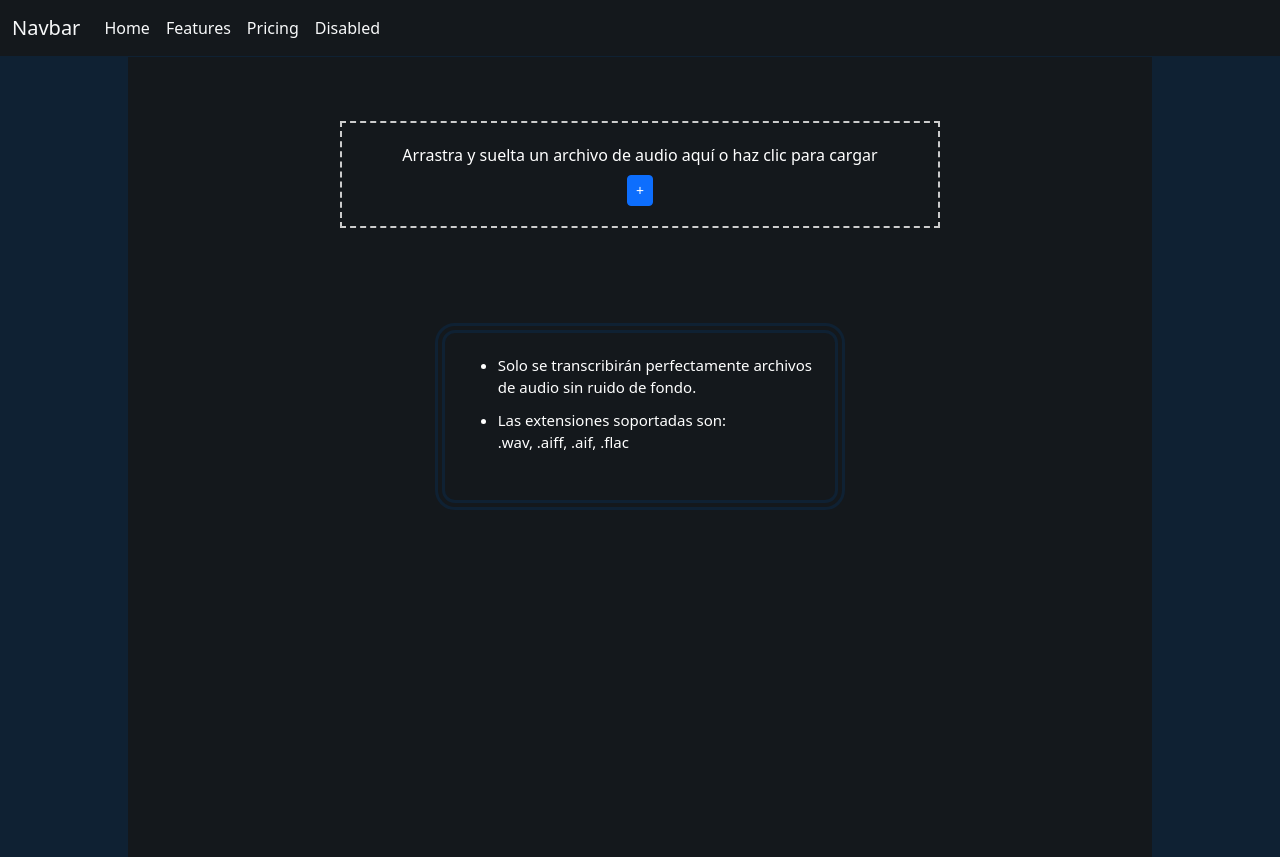
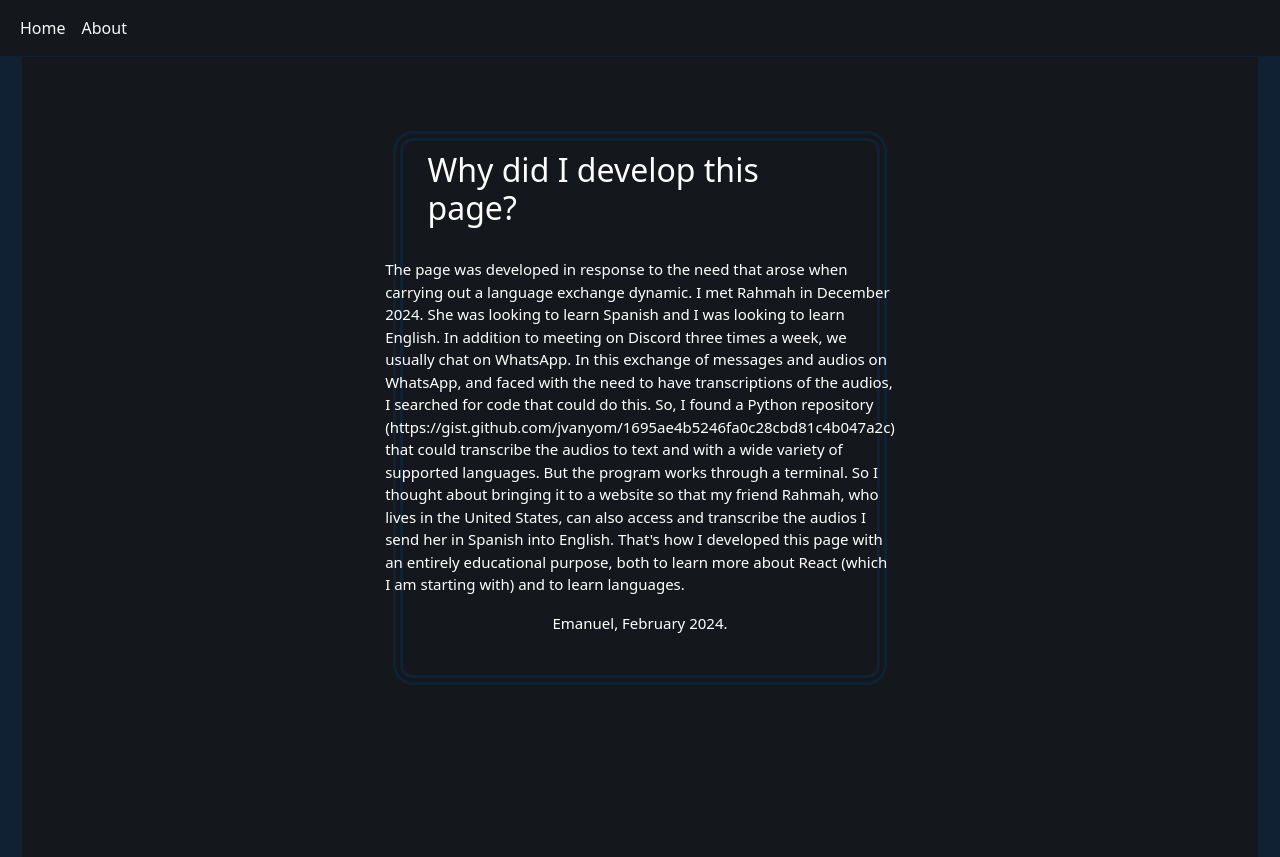
Before and after one commit to EmanuelAcosta1695/TranscriptionWeb-v2, a React (Vite) app in the folder Frontend/: page /AboutPage in a window 1280 px wide. Built offline with nearby package versions, Linux system fonts and the light colour scheme.

Commit message:
Added AboutPage and react-router-dom for navigation.

```diff
--- a/Frontend/package.json
+++ b/Frontend/package.json
@@ -17,7 +17,8 @@
     "@popperjs/core": "^2.11.8",
     "bootstrap": "^5.3.2",
     "react": "^18.2.0",
-    "react-dom": "^18.2.0"
+    "react-dom": "^18.2.0",
+    "react-router-dom": "^6.22.0"
   },
   "devDependencies": {
     "@types/react": "^18.2.15",
--- a/Frontend/src/TranscriptionApp.jsx
+++ b/Frontend/src/TranscriptionApp.jsx
@@ -16,14 +16,14 @@ export const TranscriptionApp = () => {
             const extension = '.' + file.name.split('.').pop();
 
             if (!allowedExtensions.includes(extension)) {
-                alert('El archivo seleccionado no es válido. Por favor, selecciona un archivo con una extensión válida.');
+                alert('The selected file is not valid. Please select a file with a valid extension.');
                 event.target.value = null; // Limpia el valor del input file
                 return;
             }
         }
 
         setAudioFile(file);
-        setNotificationMessage('Archivo cargado con éxito');
+        setNotificationMessage('File uploaded successfully');
         setShowNotification(true); // Mostrar la notificación cuando se carga el archivo
 
         setTimeout(() => {
@@ -37,7 +37,7 @@ export const TranscriptionApp = () => {
         const file = event.dataTransfer.files[0];
 
         setAudioFile(file);
-        setNotificationMessage('Archivo cargado con éxito');
+        setNotificationMessage('File uploaded successfully');
         setShowNotification(true); // Mostrar la notificación cuando se carga el archivo
 
         setTimeout(() => {
@@ -76,8 +76,8 @@ export const TranscriptionApp = () => {
                 <br />
                 <div className='box'>
                     <ul>
-                        <li style={{ marginBottom: '10px' }}>Solo se transcribirán perfectamente archivos de audio sin ruido de fondo.</li>
-                        <li style={{ marginBottom: '10px' }}>Las extensiones soportadas son: <br />.wav, .aiff, .aif, .flac</li>
+                        <li style={{ marginBottom: '10px' }}>Only audio files without background noise and with good pronunciation will be perfectly transcribed.</li>
+                        <li style={{ marginBottom: '10px' }}>Supported extensions are: <br />.wav, .aiff, .aif, .flac</li>
                     </ul>
                 </div>
             </div>
--- a/Frontend/src/components/Dropdown.jsx
+++ b/Frontend/src/components/Dropdown.jsx
@@ -26,17 +26,17 @@ export const Dropdown = ({ onLanguageChange }) => {
                 {language || 'Idioma'}
             </button>
             <div className={`dropdown-menu ${isOpen ? 'show' : ''}`}>
-                <a className="dropdown-item" onClick={() => handleLanguageSelection('Español')} href="#">Español</a>
-                <a className="dropdown-item" onClick={() => handleLanguageSelection('Inglés')} href="#">Inglés</a>
-                <a className="dropdown-item" onClick={() => handleLanguageSelection('Italiano')} href="#">Italiano</a>
-                <a className="dropdown-item" onClick={() => handleLanguageSelection('Francés')} href="#">Francés</a>
-                <a className="dropdown-item" onClick={() => handleLanguageSelection('Alemán')} href="#">Alemán</a>
-                <a className="dropdown-item" onClick={() => handleLanguageSelection('Árabe')} href="#">Árabe</a>
-                <a className="dropdown-item" onClick={() => handleLanguageSelection('Japonés')} href="#">Japonés</a>
-                <a className="dropdown-item" onClick={() => handleLanguageSelection('Coreano')} href="#">Coreano</a>
-                <a className="dropdown-item" onClick={() => handleLanguageSelection('Chino Mandarín')} href="#">Chino Mandarín</a>
-                <a className="dropdown-item" onClick={() => handleLanguageSelection('Chino Tradicional')} href="#">Chino Tradicional</a>
-                <a className="dropdown-item" onClick={() => handleLanguageSelection('Ruso')} href="#">Ruso</a>
+                <a className="dropdown-item" onClick={() => handleLanguageSelection('Español')} href="#">Spanish</a>
+                <a className="dropdown-item" onClick={() => handleLanguageSelection('Inglés')} href="#">English</a>
+                <a className="dropdown-item" onClick={() => handleLanguageSelection('Italiano')} href="#">Italian</a>
+                <a className="dropdown-item" onClick={() => handleLanguageSelection('Francés')} href="#">French</a>
+                <a className="dropdown-item" onClick={() => handleLanguageSelection('Alemán')} href="#">German</a>
+                <a className="dropdown-item" onClick={() => handleLanguageSelection('Árabe')} href="#">Arab</a>
+                <a className="dropdown-item" onClick={() => handleLanguageSelection('Japonés')} href="#">Japanese</a>
+                <a className="dropdown-item" onClick={() => handleLanguageSelection('Coreano')} href="#">Korean</a>
+                <a className="dropdown-item" onClick={() => handleLanguageSelection('Chino Mandarín')} href="#">Mandarin Chinese</a>
+                <a className="dropdown-item" onClick={() => handleLanguageSelection('Chino Tradicional')} href="#">Traditional Chinese</a>
+                <a className="dropdown-item" onClick={() => handleLanguageSelection('Ruso')} href="#">Russian</a>
             </div>
         </div>
     );
--- a/Frontend/src/components/Navbar.jsx
+++ b/Frontend/src/components/Navbar.jsx
@@ -1,28 +1,25 @@
 import React from 'react'
+import { NavLink } from 'react-router-dom'
 
 export const Navbar = () => {
   return (
     <>
         <nav className="navbar navbar-expand-lg custom-bg-gradient">
             <div className="container-fluid">
-                <a className="navbar-brand text-light" href="#">Navbar</a>
-                <button className="navbar-toggler" type="button" data-bs-toggle="collapse" data-bs-target="#navbarNav" aria-controls="navbarNav" aria-expanded="false" aria-label="Toggle navigation">
-                    <span className="navbar-toggler-icon"></span>
-                </button>
                 <div className="collapse navbar-collapse text-light" id="navbarNav">
                     <ul className="navbar-nav">
                         <li className="nav-item">
-                            <a className="nav-link active text-light" aria-current="page" href="#">Home</a>
+                            <NavLink to='/' className="nav-link active text-light">Home</NavLink>
                         </li>
                         <li className="nav-item">
-                            <a className="nav-link text-light" href="#">Features</a>
+                            <NavLink to='/AboutPage' className="nav-link active text-light">About</NavLink>
                         </li>
-                        <li className="nav-item">
+                        {/* <li className="nav-item">
                             <a className="nav-link text-light" href="#">Pricing</a>
                         </li>
                         <li className="nav-item">
                             <a className="nav-link text-light" aria-disabled="true">Disabled</a>
-                        </li>
+                        </li> */}
                     </ul>
                 </div>
             </div>
--- a/Frontend/src/components/Notification.jsx
+++ b/Frontend/src/components/Notification.jsx
@@ -4,26 +4,21 @@ export const Notification = ({ message }) => {
     const [isVisible, setIsVisible] = useState(false);
 
     useEffect(() => {
-        // Si hay un mensaje, mostramos la notificación
         if (message) {
             setIsVisible(true);
 
-            // Ocultamos la notificación después de 3 segundos
             const timer = setTimeout(() => {
                 setIsVisible(false);
             }, 3000);
 
-            // Limpiamos el temporizador para evitar fugas de memoria
             return () => clearTimeout(timer);
         }
     }, [message]);
 
-    // Si isVisible es false, no mostramos la notificación
     if (!isVisible) {
         return null;
     }
 
-    // Si isVisible es true, mostramos la notificación
     return (
         <div style={{ position: 'fixed', top: '10%', left: '0.5%', backgroundColor: 'green', color: 'white', padding: '10px', borderRadius: '5px' }}>
             <span>{message}</span>
--- a/Frontend/src/components/SelectFile.jsx
+++ b/Frontend/src/components/SelectFile.jsx
@@ -9,7 +9,7 @@ export const SelectFile = ({handleDrop, handleDragOver, handleFileChange}) => {
             onDragOver={handleDragOver}
             style={{ cursor: 'pointer', color: 'white' }}
         >
-            Arrastra y suelta un archivo de audio aquí o haz clic para cargar
+            Drag and drop an audio file here or click to upload
             <br />
             <button className='btn btn-primary btn-sm mt-2 mb-0' onClick={() => document.getElementById('audio-upload').click()}>+</button>
             <input
--- a/Frontend/src/components/ShowSelectedFile.jsx
+++ b/Frontend/src/components/ShowSelectedFile.jsx
@@ -51,16 +51,16 @@ export const ShowSelectedFile = ({ clearFileAndNotification, audioFile, setAudio
                 !text ? (
                     <>
                         <div style={{ display: 'flex', flexDirection: 'column', alignItems: 'center', color: 'white' }}>
-                            <p style={{ marginBottom: '5px', textDecoration: 'underline' }}>Archivo de audio seleccionado:</p>
+                            <p style={{ marginBottom: '5px', textDecoration: 'underline' }}>Selected audio file:</p>
                             <p style={{ marginBottom: '10px' }}>{audioFile.name}</p>
                             <DeleteSelectedFileButton clearFileAndNotification={clearFileAndNotification} />
                         </div>
                         <div style={{ display: 'flex', flexDirection: 'column', alignItems: 'center', color: 'white', marginTop: '5%' }}>
-                            <p style={{ marginBottom: '10px' }}>¿En qué idioma está el archivo?</p>
+                            <p style={{ marginBottom: '10px' }}>What language is the file in?</p>
                             <Dropdown onLanguageChange={handleLanguageChange} />
                         </div>
                         <div style={{ display: 'flex', flexDirection: 'column', alignItems: 'center', color: 'white', marginTop: '6%' }}>
-                            <p style={{ marginBottom: '3%' }}>¿Desea transcribir el audio seleccionado?</p>
+                            <p style={{ marginBottom: '3%' }}>Do you want to transcribe the selected audio?</p>
                             <button className='btn btn-success' onClick={handleConvert} disabled={!language}>Convertir</button>
                         </div>
                     </>
@@ -73,7 +73,7 @@ export const ShowSelectedFile = ({ clearFileAndNotification, audioFile, setAudio
                             setAudioFile={setAudioFile}
                         />
                         <div style={{ display: 'flex', justifyContent: 'center', marginTop: '20px' }}>
-                            <button className='btn btn-primary' onClick={handleDownloadText}>Descargar Texto</button>
+                            <button className='btn btn-primary' onClick={handleDownloadText}>Download Text</button>
                         </div>
                     </>
                     )
--- a/Frontend/src/main.jsx
+++ b/Frontend/src/main.jsx
@@ -1,13 +1,28 @@
-import React from 'react'
-import ReactDOM from 'react-dom/client'
+import React from 'react';
+import ReactDOM from 'react-dom/client';
+import { BrowserRouter, Routes, Route, Navigate } from 'react-router-dom'; // Importa Routes, Route y Navigate
+import { TranscriptionApp } from './TranscriptionApp.jsx';
+import { Navbar } from './components/Navbar.jsx';
+import { AboutPage } from './pages/AboutPage.jsx'; // Asegúrate de importar AboutPage
 import './index.css'
-import { TranscriptionApp } from './TranscriptionApp.jsx'
-import { Navbar } from './components/Navbar.jsx'
 
 
 ReactDOM.createRoot(document.getElementById('root')).render(
+  <BrowserRouter>
     <React.StrictMode>
       <Navbar />
-      <TranscriptionApp />
-    </React.StrictMode>,
-)
+      <Routes>
+        <Route
+          path="/"
+          element={
+            <>
+              <TranscriptionApp />
+            </>
+          }
+        />
+        <Route path="/AboutPage" element={<AboutPage />} />
+        <Route path="*" element={<Navigate to="/" />} />
+      </Routes>
+    </React.StrictMode>
+  </BrowserRouter>
+);
--- /dev/null
+++ b/Frontend/src/pages/AboutPage.jsx
@@ -0,0 +1,30 @@
+import React from 'react'
+
+export const AboutPage = () => {
+    return (
+        <div className="app-container">
+            <div className="left-band"></div>
+
+            <div className='content'>
+                <dir className='box' style={{ color: 'white', marginTop: '10px', paddingTop: '10px', display: 'flex', flexDirection: 'column', alignItems: 'center' }}>
+                    <h2>Why did I develop this page?</h2>
+                    <br />
+                    <p>The page was developed in response to the need that arose when carrying out a language exchange dynamic.
+                        I met Rahmah in December 2024. She was looking to learn Spanish and I was looking to learn English.
+                        In addition to meeting on Discord three times a week, we usually chat on WhatsApp. In this exchange
+                        of messages and audios on WhatsApp, and faced with the need to have transcriptions of the audios,
+                        I searched for code that could do this. So, I found a Python repository
+                        (https://gist.github.com/jvanyom/1695ae4b5246fa0c28cbd81c4b047a2c) that could transcribe the audios
+                        to text and with a wide variety of supported languages. But the program works through a terminal.
+                        So I thought about bringing it to a website so that my friend Rahmah, who lives in the United States,
+                        can also access and transcribe the audios I send her in Spanish into English. That's how I developed
+                        this page with an entirely educational purpose, both to learn more about React (which I am starting with)
+                        and to learn languages.</p>
+                    <p>Emanuel, February 2024.</p>
+                </dir>
+            </div>
+
+            <div className="right-band"></div>
+        </div>
+    )
+}
```
Also changed, not shown: 1 other file (tests, documents, lock files or other folders).
